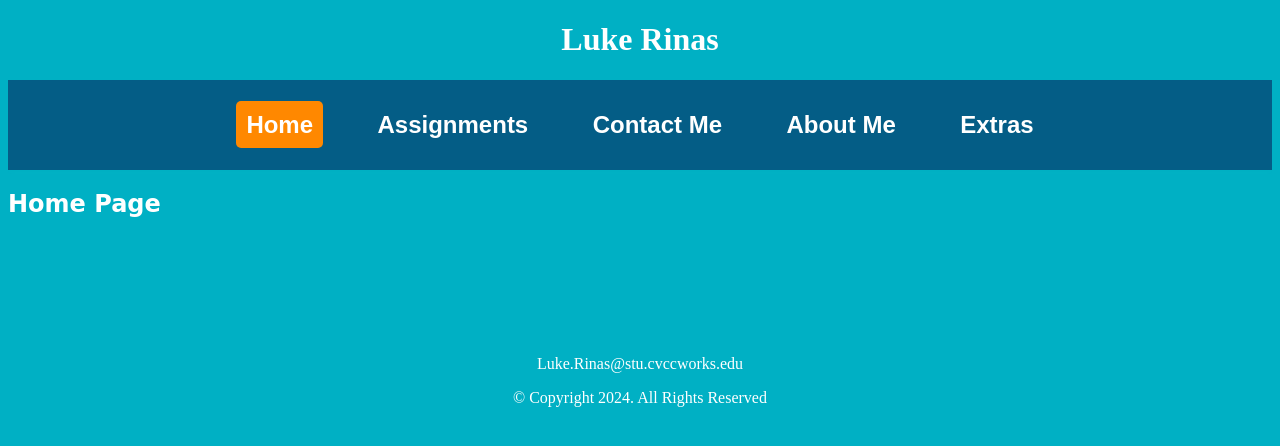
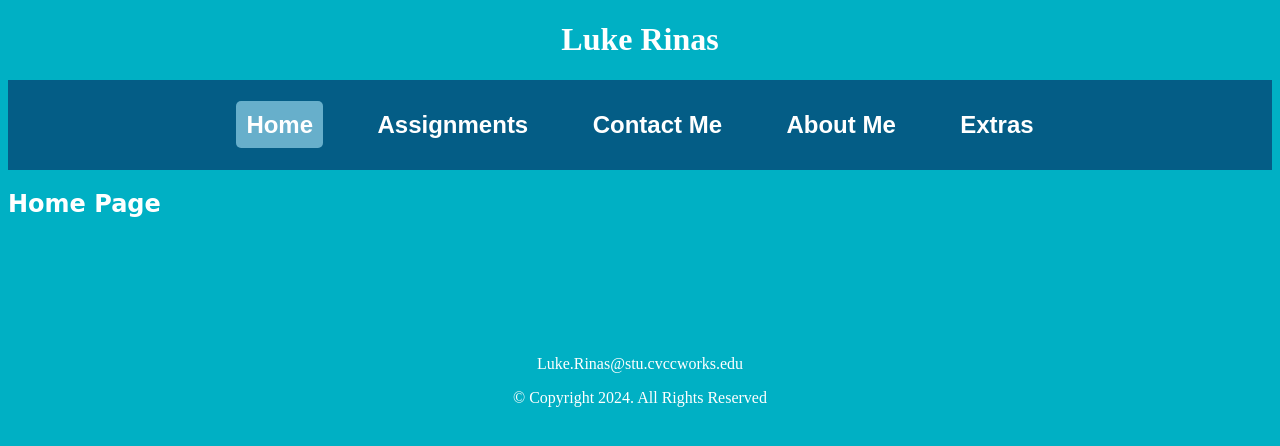
Before and after one commit to Luke-Rinas/Luke-Rinas.github.io, a plain HTML site: page index.html in a window 1280 px wide. In both pictures the pointer is over the link "Home". Drawn offline with Linux system fonts and the light colour scheme; a web font is replaced by a local one.

Commit message:
Update style.css

```diff
--- a/style.css
+++ b/style.css
@@ -18,7 +18,6 @@ nav {
     background-color: #045d86;
     padding: 15px 0;
     text-align: center;
-    box-shadow: 0 4px 2px -2px #00b0c4;
 }
 
 nav a {
@@ -33,7 +32,7 @@ nav a {
 }
 
 nav a:hover {
-    background-color:rgb(255, 136, 0) ;
+    background-color:#67afcb ;
     color: white;
 }
 
```
